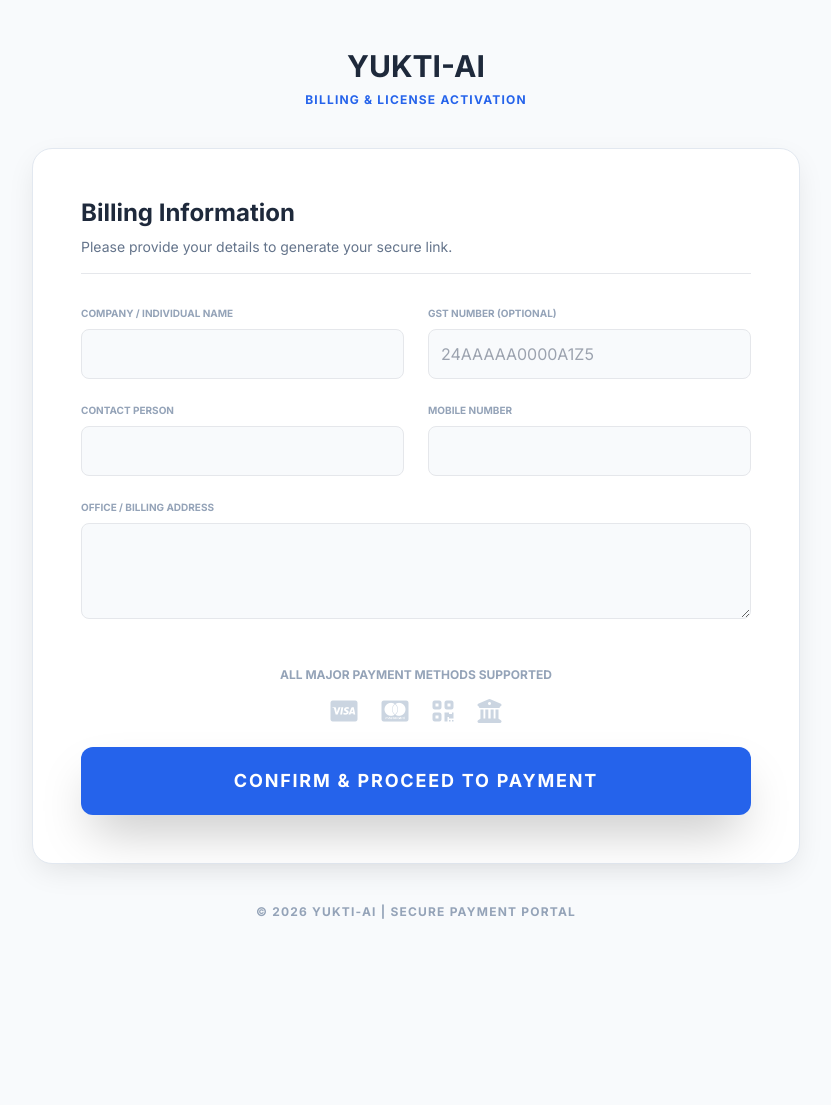
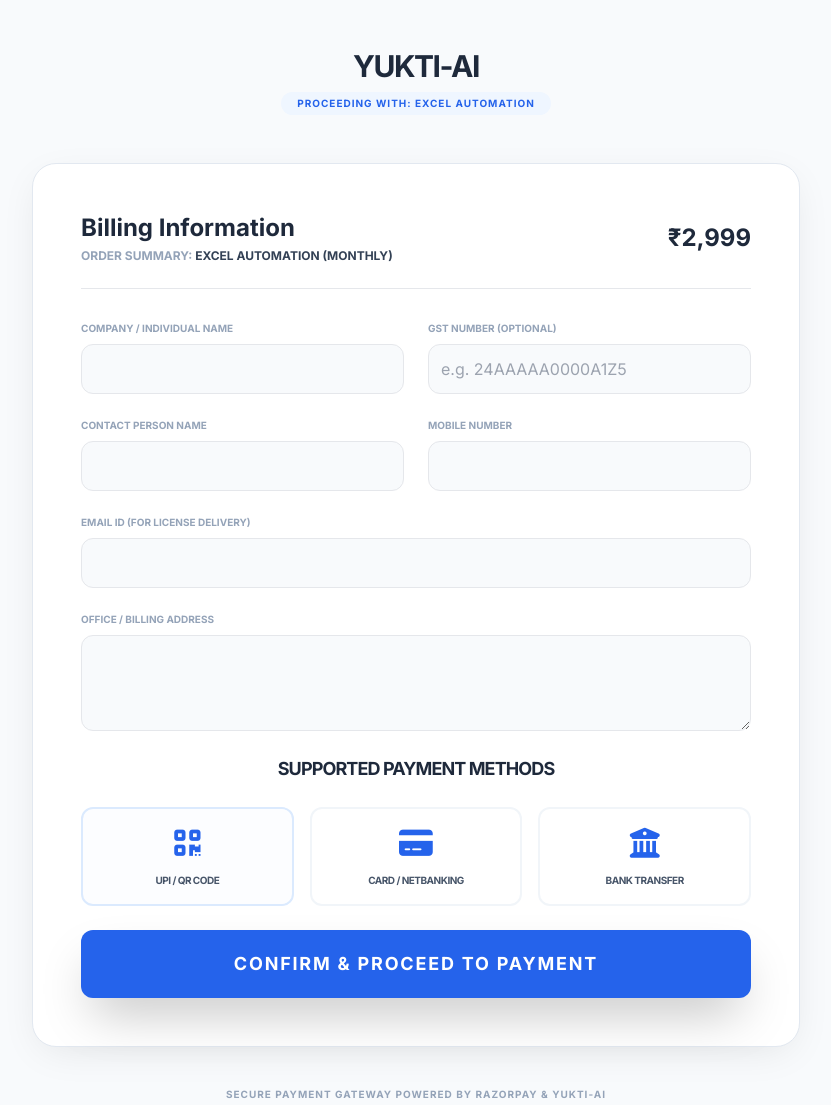
Before and after one commit to yuktiaisales-sudo/yukti-automation-web-, a plain HTML site: page payment.html in a window 1280 px wide. Shown: the whole page, without its empty margins (224-1055 px from the left). Before the commit the page ends 968 px from the top, so only its background shows below. Drawn offline with nearby package versions, Linux system fonts and the light colour scheme.

Commit message:
Update payment.html

```diff
--- a/payment.html
+++ b/payment.html
@@ -3,117 +3,182 @@
 <head>
     <meta charset="UTF-8">
     <meta name="viewport" content="width=device-width, initial-scale=1.0">
-    <title>Yukti-Ai | Billing & Secure Payment</title>
+    <title>Yukti-Ai | Secure Billing Portal</title>
     <script src="https://cdn.tailwindcss.com"></script>
     <link href="https://fonts.googleapis.com/css2?family=Inter:wght@400;600;700&display=swap" rel="stylesheet">
     <link rel="stylesheet" href="https://cdnjs.cloudflare.com/ajax/libs/font-awesome/6.0.0/css/all.min.css">
     <style>
         body { font-family: 'Inter', sans-serif; background-color: #f8fafc; }
-        .payment-card { background: white; border-radius: 20px; box-shadow: 0 10px 30px -5px rgba(0,0,0,0.1); }
+        .payment-card { background: white; border-radius: 24px; box-shadow: 0 10px 40px -10px rgba(0,0,0,0.1); border: 1px solid #e2e8f0; }
     </style>
 </head>
 <body class="py-12 px-6">
 
     <div class="max-w-3xl mx-auto">
-        <div class="text-center mb-10">
-            <h1 class="text-3xl font-bold text-slate-800">YUKTI-AI</h1>
-            <p class="text-blue-600 font-bold uppercase tracking-widest text-xs mt-2">Billing & License Activation</p>
+        <!-- Logo & Title -->
+        <div class="text-center mb-12">
+            <h1 class="text-3xl font-extrabold text-slate-800 tracking-tighter">YUKTI-AI</h1>
+            <p id="plan-banner" class="text-blue-600 font-bold uppercase tracking-widest text-[10px] mt-2 bg-blue-50 inline-block px-4 py-1 rounded-full">Secure Checkout</p>
         </div>
 
-        <div class="payment-card p-8 md:p-12 border border-slate-200">
-            <h2 class="text-2xl font-bold text-slate-800 mb-2">Billing Information</h2>
-            <p class="text-slate-500 mb-8 border-b pb-4 text-sm">Please provide your details to generate your secure link.</p>
+        <div class="payment-card p-8 md:p-12">
+            <div class="flex justify-between items-center mb-8 border-b pb-6">
+                <div>
+                    <h2 class="text-2xl font-bold text-slate-800">Billing Information</h2>
+                    <p class="text-slate-400 text-xs uppercase font-bold mt-1">Order Summary: <span id="display-plan" class="text-slate-700">Loading...</span></p>
+                </div>
+                <div class="text-right">
+                    <span id="display-price" class="text-2xl font-black text-slate-800">--</span>
+                </div>
+            </div>
 
-            <form id="billing-form" class="space-y-6">
+            <form class="space-y-6">
+                <!-- Row 1: Company & GST -->
                 <div class="grid md:grid-cols-2 gap-6">
                     <div class="flex flex-col">
                         <label class="text-[10px] font-bold text-slate-400 uppercase mb-2">Company / Individual Name</label>
-                        <input type="text" id="bill_company" class="p-3 bg-slate-50 border rounded-lg outline-none" required>
+                        <input type="text" id="bill_company" class="p-3 bg-slate-50 border rounded-xl outline-none focus:ring-2 focus:ring-blue-500 transition" required>
                     </div>
                     <div class="flex flex-col">
                         <label class="text-[10px] font-bold text-slate-400 uppercase mb-2">GST Number (Optional)</label>
-                        <input type="text" id="bill_gst" placeholder="24AAAAA0000A1Z5" class="p-3 bg-slate-50 border rounded-lg outline-none">
+                        <input type="text" id="bill_gst" placeholder="e.g. 24AAAAA0000A1Z5" class="p-3 bg-slate-50 border rounded-xl outline-none focus:ring-2 focus:ring-blue-500 transition">
                     </div>
                 </div>
 
+                <!-- Row 2: Person & Mobile -->
                 <div class="grid md:grid-cols-2 gap-6">
                     <div class="flex flex-col">
-                        <label class="text-[10px] font-bold text-slate-400 uppercase mb-2">Contact Person</label>
-                        <input type="text" id="bill_person" class="p-3 bg-slate-50 border rounded-lg outline-none" required>
+                        <label class="text-[10px] font-bold text-slate-400 uppercase mb-2">Contact Person Name</label>
+                        <input type="text" id="bill_person" class="p-3 bg-slate-50 border rounded-xl outline-none focus:ring-2 focus:ring-blue-500 transition" required>
                     </div>
                     <div class="flex flex-col">
                         <label class="text-[10px] font-bold text-slate-400 uppercase mb-2">Mobile Number</label>
-                        <input type="tel" id="bill_mobile" class="p-3 bg-slate-50 border rounded-lg outline-none" required>
+                        <input type="tel" id="bill_mobile" class="p-3 bg-slate-50 border rounded-xl outline-none focus:ring-2 focus:ring-blue-500 transition" required>
                     </div>
                 </div>
 
+                <!-- Row 3: Email -->
+                <div class="flex flex-col">
+                    <label class="text-[10px] font-bold text-slate-400 uppercase mb-2">Email ID (For License Delivery)</label>
+                    <input type="email" id="bill_email" class="p-3 bg-slate-50 border rounded-xl outline-none focus:ring-2 focus:ring-blue-500 transition" required>
+                </div>
+
+                <!-- Row 4: Address -->
                 <div class="flex flex-col">
                     <label class="text-[10px] font-bold text-slate-400 uppercase mb-2">Office / Billing Address</label>
-                    <textarea id="bill_address" class="p-3 bg-slate-50 border rounded-lg outline-none h-24" required></textarea>
+                    <textarea id="bill_address" class="p-3 bg-slate-50 border rounded-xl outline-none h-24 focus:ring-2 focus:ring-blue-500 transition" required></textarea>
                 </div>
 
-                <div class="text-center pt-6">
-                    <p class="text-xs font-bold text-slate-400 mb-4 uppercase">All Major Payment Methods Supported</p>
-                    <div class="flex justify-center gap-6 text-2xl text-slate-300">
-                        <i class="fa-brands fa-cc-visa"></i>
-                        <i class="fa-brands fa-cc-mastercard"></i>
-                        <i class="fa-solid fa-qrcode"></i>
-                        <i class="fa-solid fa-building-columns"></i>
+                <!-- Payment Methods Section -->
+                <div class="pt
+
+  <!-- Payment Methods Section -->
+                <div class="pt-8">
+                    <h3 class="text-lg font-bold text-slate-800 mb-6 text-center uppercase tracking-tighter">Supported Payment Methods</h3>
+                    <div class="grid grid-cols-1 md:grid-cols-3 gap-4">
+                        <label class="cursor-pointer border-2 p-4 rounded-xl flex flex-col items-center gap-3 hover:border-blue-500 hover:bg-blue-50 transition border-blue-100 bg-blue-50/20">
+                            <input type="radio" name="pay-mode" class="hidden" checked>
+                            <i class="fa-solid fa-qrcode text-blue-600 text-3xl"></i>
+                            <span class="font-bold text-[10px] uppercase tracking-tighter text-slate-600">UPI / QR Code</span>
+                        </label>
+                        <label class="cursor-pointer border-2 p-4 rounded-xl flex flex-col items-center gap-3 hover:border-blue-500 hover:bg-blue-50 transition border-slate-100">
+                            <input type="radio" name="pay-mode" class="hidden">
+                            <i class="fa-solid fa-credit-card text-blue-600 text-3xl"></i>
+                            <span class="font-bold text-[10px] uppercase tracking-tighter text-slate-600">Card / NetBanking</span>
+                        </label>
+                        <label class="cursor-pointer border-2 p-4 rounded-xl flex flex-col items-center gap-3 hover:border-blue-500 hover:bg-blue-50 transition border-slate-100">
+                            <input type="radio" name="pay-mode" class="hidden">
+                            <i class="fa-solid fa-building-columns text-blue-600 text-3xl"></i>
+                            <span class="font-bold text-[10px] uppercase tracking-tighter text-slate-600">Bank Transfer</span>
+                        </label>
                     </div>
                 </div>
 
+                <!-- Pay Button -->
                 <button type="button" onclick="finalizePayment()" class="w-full bg-blue-600 text-white py-5 rounded-xl font-extrabold text-lg shadow-2xl hover:bg-blue-700 transition mt-10 uppercase tracking-widest">
                     Confirm & Proceed to Payment
                 </button>
             </form>
         </div>
 
-        <p class="text-center text-slate-400 text-xs mt-10 uppercase tracking-widest font-bold">&copy; 2026 Yukti-Ai | Secure Payment Portal</p>
+        <p class="text-center text-slate-400 text-[10px] mt-10 uppercase tracking-widest font-bold">
+            Secure Payment Gateway powered by Razorpay & Yukti-Ai
+        </p>
     </div>
 
+    <!-- LOGIC SCRIPT -->
     <script>
-         // 1. DYNAMIC UI UPDATE
-    // This runs the moment the page opens to show the correct plan
+        // 1. UPDATE THESE 8 LINKS FROM YOUR RAZORPAY DASHBOARD
+        const razorpayLinks = {
+            "excel_monthly": "https://rzp.io/rzp/xzEwX7u",
+            "excel_yearly": "https://rzp.io/rzp/KH1oB94",
+            "outlook_monthly": "https://rzp.io/rzp/yHLyTHae",
+            "outlook_yearly": "https://rzp.io/rzp/ikWXzkdI",
+            "google_monthly": "https://rzp.io/rzp/1T2K9ktr",
+            "google_yearly": "https://rzp.io/rzp/KOBV6mI9",
+            "crm_monthly": "https://rzp.io/rzp/IVJOS7jI",
+            "crm_yearly": "https://rzp.io/rzp/e3DcBT4"
+        };
+
+        // 2. Load the Plan details from memory
         document.addEventListener("DOMContentLoaded", function() {
-        const planName = localStorage.getItem('selectedPlanName') || "Excel Automation";
-        const planPrice = localStorage.getItem('selectedPlanPrice') || "₹2,999";
+            const plan = localStorage.getItem('yukti_plan') || "excel";
+            const cycle = localStorage.getItem('yukti_cycle') || "monthly";
 
-        // Update the header on the payment page
-        document.querySelector('p.text-blue-600').innerText = "PROCEEDING WITH: " + planName.toUpperCase();
-        document.querySelector('h2.text-2xl').innerText = "Billing: " + planName + " (" + planPrice + ")";
+            const names = {
+                "excel": "Excel Automation",
+                "outlook": "Outlook Automation",
+                "google": "Google Sheet Automation",
+                "crm": "Sheets to CRM Push"
+            };
+
+            const prices = {
+                "excel_monthly": "₹2,999", "excel_yearly": "₹2,699",
+                "outlook_monthly": "₹3,999", "outlook_yearly": "₹3,599",
+                "google_monthly": "₹4,999", "google_yearly": "₹4,249",
+                "crm_monthly": "₹5,999", "crm_yearly": "₹5,099"
+            };
+
+            const fullKey = plan + "_" + cycle;
+
+            // Update UI
+            document.getElementById('display-plan').innerText = names[plan] + " (" + cycle.toUpperCase() + ")";
+            document.getElementById('display-price').innerText = prices[fullKey];
+            document.getElementById('plan-banner').innerText = "PROCEEDING WITH: " + names[plan].toUpperCase();
         });
 
-    <script>
+        // 3. Validation and Redirect
         function finalizePayment() {
-        // 1. DYNAMIC DISCOUNTED LINKS
-        const links = {
-            "excel": "https://rzp.io/rzp/xzEwX7u", // ₹2,999
-            "outlook": "https://rzp.io/rzp/yHLyTHae", // ₹3,599 (10% off)
-            "google": "https://rzp.io/rzp/1T2K9ktr", // ₹4,249 (15% off)
-             "crm": "https://rzp.io/rzp/IVJOS7jI" // ₹5,099 (15% off)
-        };
+            const plan = localStorage.getItem('yukti_plan') || "excel";
+            const cycle = localStorage.getItem('yukti_cycle') || "monthly";
+            const key = plan + "_" + cycle;
 
-        const params = new URLSearchParams(window.location.search);
-        const plan = params.get('plan') || "excel";
+            // Mandatory Field Check
+            const requiredIds = ['bill_company', 'bill_person', 'bill_mobile', 'bill_email', 'bill_address'];
+            let isValid = true;
 
-        // 2. MANDATORY FIELD CHECK
-        const company = document.getElementById('bill_company').value;
-        const person = document.getElementById('bill_person').value;
-        const mobile = document.getElementById('bill_mobile').value;
-        const email = document.getElementById('bill_email').value;
+            requiredIds.forEach(id => {
+                const el = document.getElementById(id);
+                if (!el.value.trim()) {
+                    el.style.borderColor = "#f87171";
+                    isValid = false;
+                } else {
+                    el.style.borderColor = "#e2e8f0";
+                }
+            });
 
-        if (!company || !person || !mobile || !email) {
-            alert("All fields are mandatory. Please provide full billing details.");
+            if (!isValid) {
+                alert("All billing fields are mandatory for license generation.");
                 return;
             }
 
-        // 3. PROCEED TO RAZORPAY
-        const target = links[plan];
-        alert("Inquiry Logged. Redirecting to Secure Gateway for " + plan.toUpperCase() + "...");
-        window.location.href = target;
-    }
+            const targetLink = razorpayLinks[key];
+
+            if(targetLink && targetLink.startsWith("https")) {
+                alert("Redirecting to Razorpay secure portal for " + key.replace('_',' ').toUpperCase() + "...");
+                window.location.href = targetLink;
             } else {
-            alert("Error: Link for " + planID + " not set yet.");
+                alert("Technical Error: Payment link for this plan is not configured. Please contact support.");
             }
         }
     </script>
```
Lines whose indentation alone changed are shown as unchanged.
